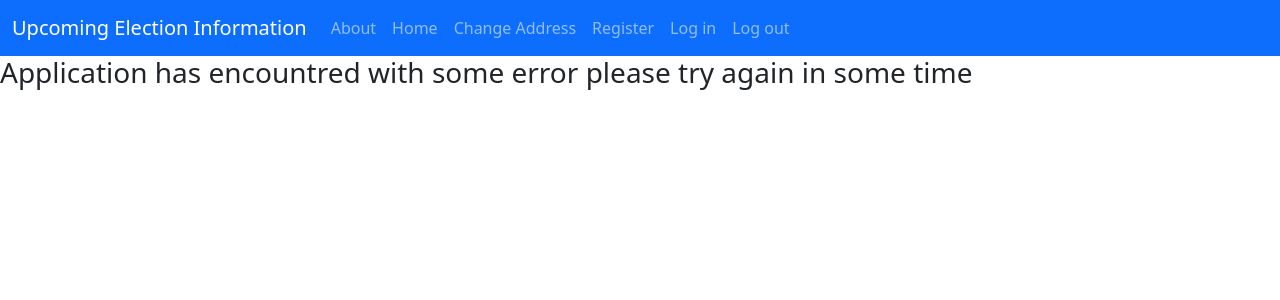
After one commit to pragatidode/506_civic_api_project, a Flask app: template app/templates/error.html in a window 1280 px wide. The commit adds this page. Shown: the top 300 px of the page. Run offline with Flask 2, Linux system fonts and the light colour scheme; the template is opened without the code that fills it, so the values that code supplies are empty.

Commit message:
integrated error messages, rearranged nav bar links, removed unused templates

```diff
--- a/app/app.py
+++ b/app/app.py
@@ -1,15 +1,13 @@
 #!/usr/local/bin/python3
 
-#import register as register
-from flask import Flask, render_template, request, redirect,url_for,Blueprint
+from email_validator import validate_email, EmailNotValidError
+from flask import Flask, render_template, request, redirect, url_for, Blueprint, flash
 from flask_wtf import FlaskForm, form
-#from login import generate_password_hash
-from wtforms import StringField, PasswordField,SubmitField
+from wtforms import StringField, PasswordField, SubmitField
 from wtforms.validators import DataRequired, Length, EqualTo, Email, InputRequired, length
 from civic import find_elections, find_reps, validateAddress, find_directions
 from flask_login import current_user, login_user, login_required, logout_user, LoginManager
 from models import db, login, UserModel
-
 
 
 
@@ -36,27 +34,20 @@ class ChangeAddressForm(FlaskForm):
 app=Flask(__name__)
 app.secret_key='a secret'
 app.config['SQLALCHEMY_DATABASE_URI'] = 'sqlite:///login.db'
-#app.config['SQLALCHEMY_TRACK_MODIFICATIONS'] = False
+app.config['SQLALCHEMY_TRACK_MODIFICATIONS'] = False
 
 db.init_app(app)
 login.init_app(app)
 login.login_view = 'login'
 
 
-
-
 @app.before_first_request
 def create_table():
     db.create_all()
 
-
 @app.route('/')
 def baseSite():
     return redirect("/login")
-
-@app.route('/home')
-def homepage():
-    return render_template('home.html')
 
 @app.route('/civic')
 @login_required
@@ -72,57 +63,71 @@ def civic():
 def about():
     return render_template('about.html')
 
-
 @app.route('/register', methods=['GET', 'POST'])
 def register():
-    if current_user.is_authenticated:
-        return redirect('/civic')
-    form=RegisterForm()
-    if request.method == "POST":
-        username = request.form["username"]
-        email = request.form["email"]
-        pw = request.form["password"]
-        address = request.form["address"]
-        existinguser = UserModel.query.filter_by(username=username).first()
-        if existinguser is None:
-            response = validateAddress(address)
-            validaddress = False
+    try:
+        if current_user.is_authenticated:
+            return redirect('/civic')
+        form = RegisterForm()
+        if request.method == "POST":
+            email = request.form["email"]
+            try:
+                # Validate.
+                valid = validate_email(email)
+                # Update with the normalized form.
+                email = valid.email
+            except EmailNotValidError as e:
+                flash("Invalid email")
+                return render_template('register.html', form=form)
+            username = request.form["username"]
+            existingusername = UserModel.query.filter_by(username=form.username.data).first()
+            existingemail = UserModel.query.filter_by(email=form.email.data).first()
+            pw = request.form["password"]
+            if existingusername is None and existingemail is None:
+                address = request.form["address"]
+                response = validateAddress(address)
+                if len(response['results'])==0:
+                    flash('Enter valid address')
+                    return render_template('register.html', form=form)
+                validaddress = False
             for item in response['results']:
-                if(item['geometry']['location_type']!= 'APPROXIMATE'):
+                if (item['geometry']['location_type'] != 'APPROXIMATE'):
                     user = UserModel(email, username, pw, address)
                     db.session.add(user)
                     db.session.commit()
                     validaddress = True
                     return redirect('/civic')
-            if(not validaddress):
-               return render_template('register.html', form=form)
+                if (not validaddress):
+                    flash("Enter valid address")
+                    return render_template('register.html', form=form)
+            else:
+                flash(Markup('Exiting user, please click <a href="/login" class="alert-link">here</a> to login'))
+                return render_template('register.html', form=form)
+        else:
+            return render_template('register.html', form=form)
+    except:
+        return render_template('error.html', form=form)
+
+@app.route('/login', methods=["POST", "GET"])
+def login():
+    try:
+        if current_user.is_authenticated:
+            return redirect('/civic')
+        form = loginForm()
+        if request.method == "POST":
+            username = request.form["username"]
+            pw = request.form["password"]
+            user = UserModel.query.filter_by(username=username).first()
+            print(user)
+            if user is not None and user.check_password(pw):
+                login_user(user)
+                return redirect('/civic')
+            else:
+                return render_template('login.html', form=form)
         else:
             return render_template('login.html', form=form)
-    else:
-        return render_template('register.html', form=form)
-
-@app.route('/login',methods=["POST", "GET"])
-def login():
-    print("TEST")
-    if current_user.is_authenticated:
-        return redirect('/civic')
-    form=loginForm()
-
-    if request.method == "POST":
-        username=request.form["username"]
-        pw=request.form["password"]
-        user = UserModel.query.filter_by(username=username).first()
-        print(user)
-        if user is not None and user.check_password(pw):
-            print("HEY I am good")
-            login_user(user)
-            return redirect('/civic')
-        else:
-            print("FAILED")
-            return render_template('login.html',form=form)
-    else:
-        return render_template('login.html',form=form)
-
+    except:
+        return render_template('error.html', form=form)
 
 @app.route('/change_address', methods=['GET', 'POST'])
 def change_address():
@@ -147,7 +152,7 @@ def change_address():
 @app.route('/logout')
 def logout():
     logout_user()
-    return redirect('/home')
+    return redirect('/login')
 
 if __name__ == "__main__":
     app.run(debug=True, host='0.0.0.0', port=5000)
--- a/app/civic.py
+++ b/app/civic.py
@@ -33,11 +33,13 @@ def validateAddress(address):
 def find_directions(response, address):
     origin = address.replace(" ", "%20").replace(",", "%2C")
     url = "https://www.google.com/maps/dir/?api=1&"
-    if response["pollingLocations"]:
+    try:
         for polling_location in response["pollingLocations"][0:5]:
             destination = polling_location["address"]["line1"] + "," +  polling_location["address"]["city"]
             destination = destination.replace(" ", "%20").replace(",","%2C")
             polling_location["directions"] = url + "origin=" + origin + "&destination=" + destination
+    except TypeError:
+    	return None
     try:
         for early_site in response["earlyVoteSites"][0:5]:
             destination = early_site["address"]["line1"] + "," + early_site["address"]["city"]
--- a/app/templates/base.html
+++ b/app/templates/base.html
@@ -17,7 +17,10 @@
           <a class="nav-link {{ aboutStatus }}" aria-current="page" href="/about">About</a>
         </li>
         <li class="nav-item">
-          <a class="nav-link {{ homeStatus }} " href="/home">Home </a>
+          <a class="nav-link {{ homeStatus }} " href="/civic">Home</a>
+        </li>
+        <li class="nav-item">
+          <a class="nav-link {{ changeStatus }} " href="/change_address">Change Address</a>
         </li>
         <li class="nav-item">
           <a class="nav-link {{ registerStatus }} " href="/register">Register</a>
--- a/app/templates/civic.html
+++ b/app/templates/civic.html
@@ -33,7 +33,7 @@
 
 <h2>Location: {{address}}</h2>
 
-<p>Upcoming Elections:</p>
+<h3>Upcoming Elections:</h3>
 
 {% if election_data %}
 <p>{{election_data["election"]["name"]}} on {{election_data["election"]["electionDay"]}}</p>
@@ -102,7 +102,7 @@ No upcoming elections.
 {% endif %}
 
 
-<p>Representatives:</p>
+<h3>Representatives:</h3>
 {% for office in offices %}
 {% for official in office["officialIndices"] %}
 <button type="button" class="collapsible">{{office["name"]}}</button>
--- /dev/null
+++ b/app/templates/error.html
@@ -0,0 +1,5 @@
+{% extends "base.html" %}
+{% block title %}Error{% endblock %}
+{% block content %}
+<h3>Application has encountred with some error please try again in some time</h3>
+{% endblock %}
--- a/app/templates/home.html
+++ /dev/null
@@ -1,5 +0,0 @@
-{% extends "base.html" %}
-{% block title %}Home{% endblock %}
-{% block content %}
-<h1>This is where you will get to know all information about upcoming elections</h1>
-{% endblock %}
```
Also changed, not shown: app/templates/Election_Info.html (deleted, +0 -24 lines), app/templates/register.html (+9 -0 lines).
